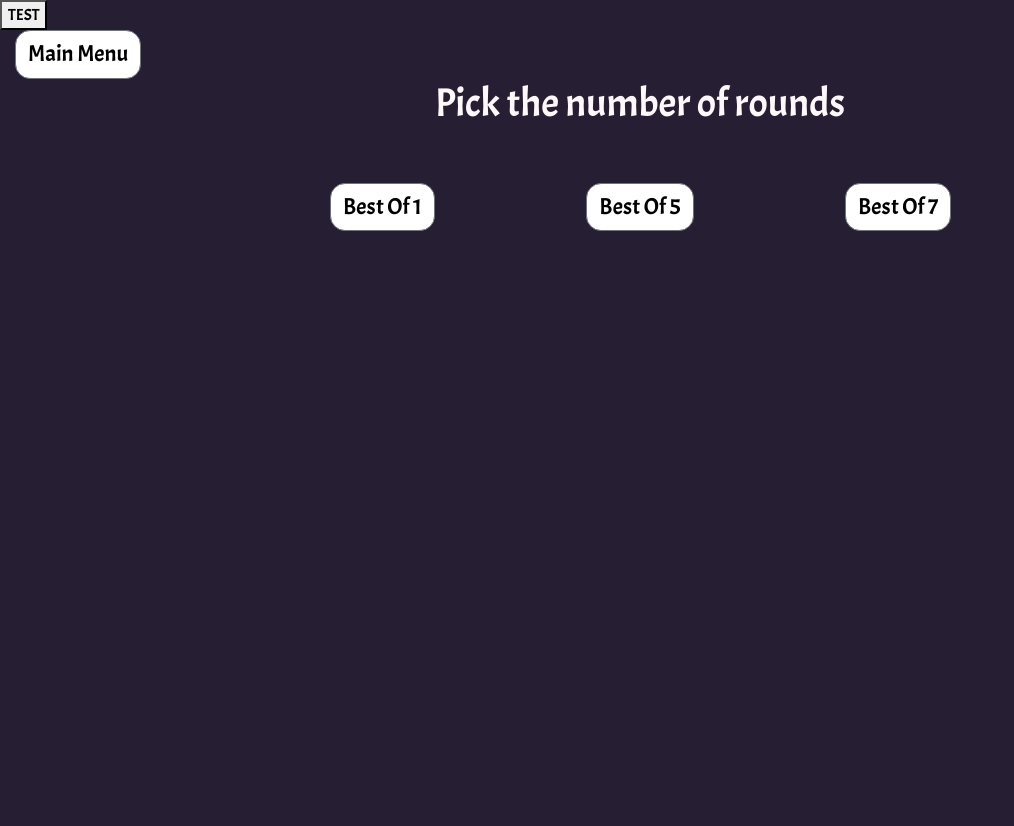
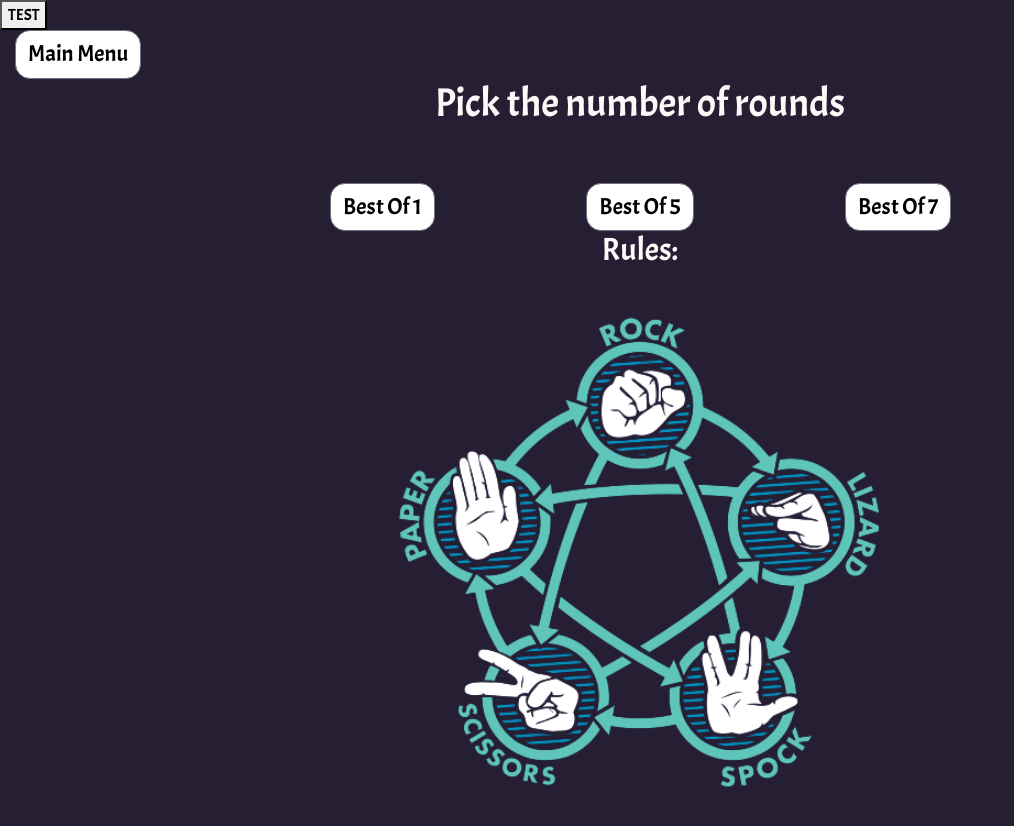
Before and after one commit to TrevorW98/ClassRPSLS, an Angular app in the folder classrpsls/: page /rounds in a window 1280 px wide. Shown: the top 826 px of the page, without its empty margins (0-1014 px from the left). Before the commit the page ends 800 px from the top, so only its background shows below. Built offline with nearby package versions, Linux system fonts and the light colour scheme.

Commit message:
Added rules to round

```diff
--- a/classrpsls/src/app/pages/main-page/main-page.component.css
+++ b/classrpsls/src/app/pages/main-page/main-page.component.css
@@ -3,7 +3,6 @@
     width: 100%;
     text-align: center;
     background-color: #261F34;
-    color: -webkit-linear-gradient( red,orange,yellow,green,blue,indigo,violet);
     font-family: 'Acme';
 }
 
--- a/classrpsls/src/app/pages/round-page/round-page.component.html
+++ b/classrpsls/src/app/pages/round-page/round-page.component.html
@@ -20,5 +20,12 @@
         <div class="col">
             <button class="btn btn-secondary" (click)="setNumRounds(7)">Best Of 7</button>
         </div>
+        <div class="col-12">
+            <h2 class="text-center">Rules:</h2>
+        </div>
+        <div class="col-12 d-flex justify-content-center ">
+
+            <img src="../../../assets/images/file-removebg-preview.png"  height=550px alt="">
+        </div>
     </div>
 </div>
```
